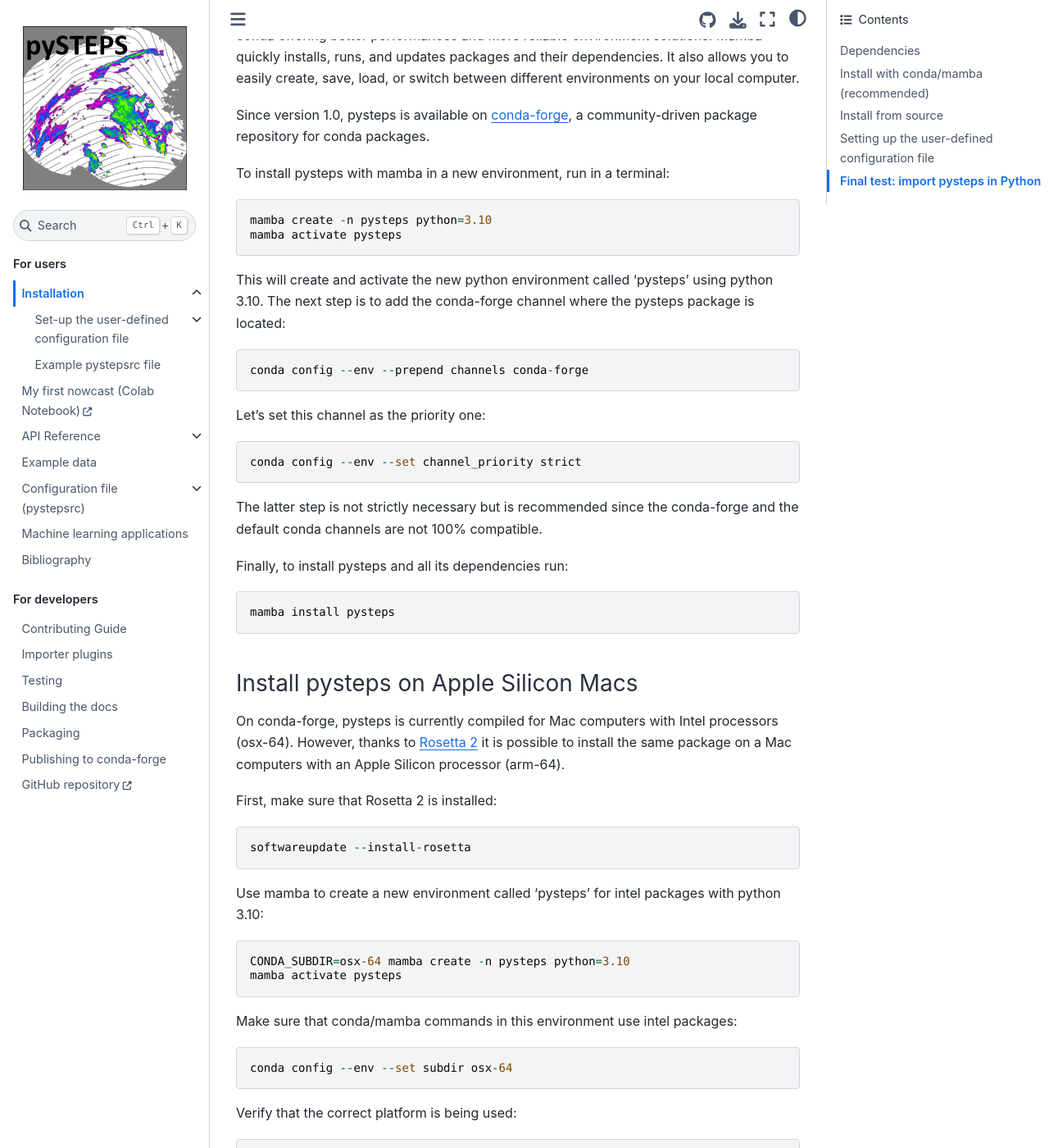
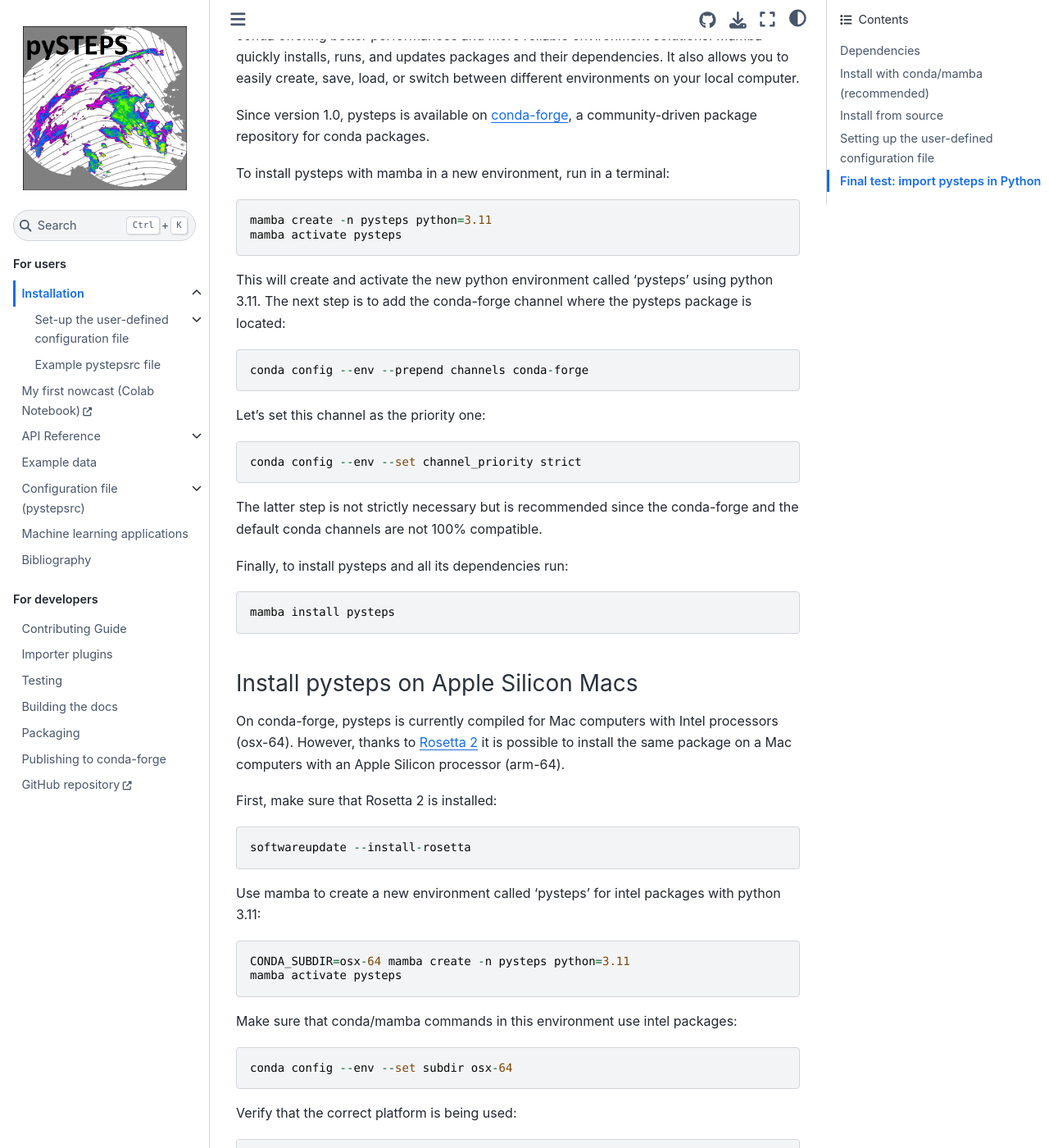
Before and after one commit to pySTEPS/pysteps, a Sphinx documentation site: the page built from doc/source/user_guide/install_pysteps.rst, in a window 1280 px wide and 1400 px high, scrolled down 1133 px. Shown: the whole window at 82% size. Built offline with Sphinx 7.4.7 and the Sphinx Book theme 1.1.4, drawn with Linux system fonts in a browser that asks for light colours; pages that are not in the unit, such as notebooks, are missing from menus; some of the changed text lies outside the part shown.

Commit message:
Drop python 3.10, support python 3.13 (#486)

```diff
--- a/doc/source/user_guide/install_pysteps.rst
+++ b/doc/source/user_guide/install_pysteps.rst
@@ -8,7 +8,7 @@
 
 The pysteps package needs the following dependencies
 
-* `python >=3.10, <3.13 <http://www.python.org/>`_ (lower or higher versions may work but are not tested).
+* `python >=3.11, <3.14 <http://www.python.org/>`_ (lower or higher versions may work but are not tested).
 * `jsonschema <https://pypi.org/project/jsonschema/>`_
 * `matplotlib <http://matplotlib.org/>`_
 * `netCDF4 <https://pypi.org/project/netCDF4/>`_
@@ -61,10 +61,10 @@
 
 To install pysteps with mamba in a new environment, run in a terminal::
 
-    mamba create -n pysteps python=3.10
+    mamba create -n pysteps python=3.11
     mamba activate pysteps
 
-This will create and activate the new python environment called 'pysteps' using python 3.10.
+This will create and activate the new python environment called 'pysteps' using python 3.11.
 The next step is to add the conda-forge channel where the pysteps package is located::
 
     conda config --env --prepend channels conda-forge
@@ -92,9 +92,9 @@
 
     softwareupdate --install-rosetta
 
-Use mamba to create a new environment called 'pysteps' for intel packages with python 3.10::
+Use mamba to create a new environment called 'pysteps' for intel packages with python 3.11::
 
-    CONDA_SUBDIR=osx-64 mamba create -n pysteps python=3.10
+    CONDA_SUBDIR=osx-64 mamba create -n pysteps python=3.11
     mamba activate pysteps
 
 Make sure that conda/mamba commands in this environment use intel packages::
--- a/environment.yml
+++ b/environment.yml
@@ -3,7 +3,7 @@
 - conda-forge
 - defaults
 dependencies:
-  - python>=3.10
+  - python>=3.11
   - jsmin
   - jsonschema
   - matplotlib
--- a/environment_dev.yml
+++ b/environment_dev.yml
@@ -4,7 +4,7 @@
   - conda-forge
   - defaults
 dependencies:
-  - python>=3.10
+  - python>=3.11
   - pip
   - jsmin
   - jsonschema
--- a/requirements_dev.txt
+++ b/requirements_dev.txt
@@ -1,5 +1,5 @@
 # Base dependencies
-python>=3.10
+python>=3.11
 numpy
 opencv-python
 pillow
--- a/setup.py
+++ b/setup.py
@@ -94,9 +94,9 @@
         "Topic :: Scientific/Engineering :: Hydrology",
         "License :: OSI Approved :: BSD License",
         "Programming Language :: Python :: 3 :: Only",
-        "Programming Language :: Python :: 3.10",
         "Programming Language :: Python :: 3.11",
         "Programming Language :: Python :: 3.12",
+        "Programming Language :: Python :: 3.13",
         "Operating System :: OS Independent",
     ],
     ext_modules=external_modules,
```
Also changed, not shown: .readthedocs.yml, 3 other files.
